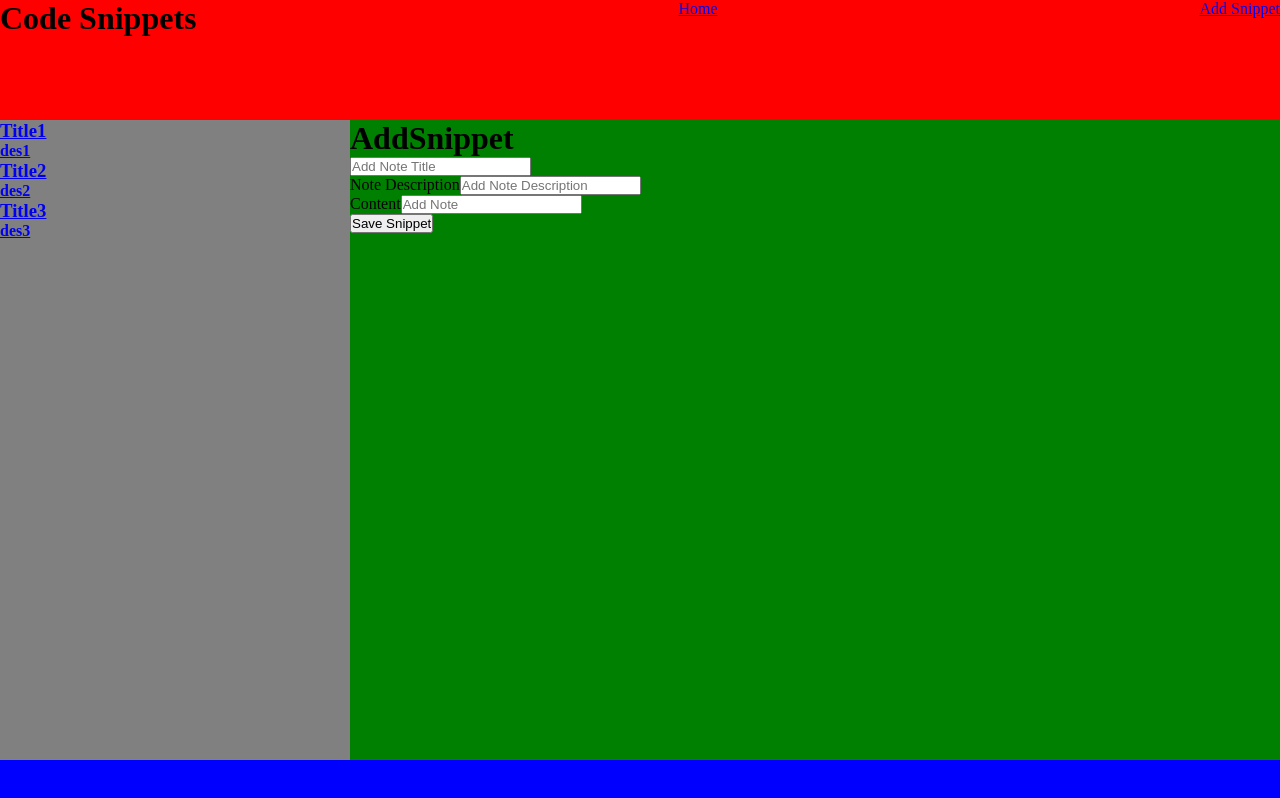
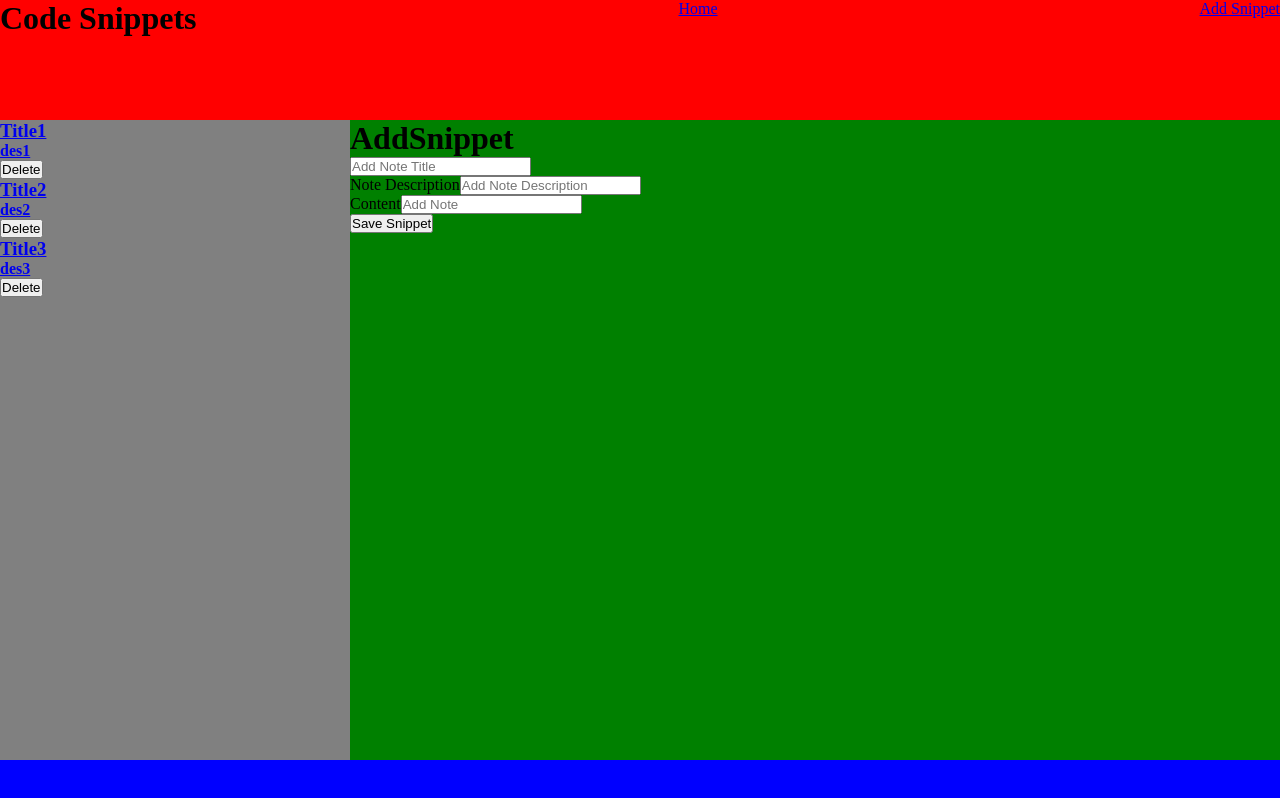
Before and after one commit to isaackhan21/code-snippets-library, a React (Create React App) app: page /create in a window 1280 px wide. Shown: the top 798 px of the page. Built offline with nearby package versions, Linux system fonts and the light colour scheme; a small style sheet from the web is missing.

Commit message:
Ability to delete snippets from sidebar

```diff
--- a/src/App.js
+++ b/src/App.js
@@ -39,13 +39,13 @@ class App extends React.Component {
     });
   };
 
-  // deleteSnippet = (id) => {
-  //   const list = [...this.state.snippets];
-  //   const updatedList = list.filter((i) => i.id !== id);
-  //   this.setState({
-  //     snippets: updatedList,
-  //   });
-  // };
+  deleteSnippet = (id) => {
+    const list = [...this.state.snippets];
+    const updatedList = list.filter((i) => i.id !== id);
+    this.setState({
+      snippets: updatedList,
+    });
+  };
 
   render() {
     return (
@@ -55,14 +55,13 @@ class App extends React.Component {
             <Header />
           </div>
           <div className="base">
-            <Base
-              snippets={this.state.snippets}
-              onAdd={this.addSnippet}
-              // onDelete={this.deleteSnippet}
-            />
+            <Base snippets={this.state.snippets} onAdd={this.addSnippet} />
           </div>
           <div className="sidebar">
-            <Sidebar snippets={this.state.snippets} />
+            <Sidebar
+              snippets={this.state.snippets}
+              onDelete={this.deleteSnippet}
+            />
           </div>
           <div className="footer">
             <Footer />
--- a/src/components/Sidebar.js
+++ b/src/components/Sidebar.js
@@ -1,10 +1,10 @@
 import Snippets from "./Snippets";
 import Categories from "./Categories";
 
-const Sidebar = ({ snippets }) => {
+const Sidebar = ({ snippets, onDelete }) => {
   return (
     <div>
-      <Snippets snippets={snippets} />
+      <Snippets snippets={snippets} onDelete={onDelete} />
     </div>
   );
 };
--- a/src/components/SnippetDetail.js
+++ b/src/components/SnippetDetail.js
@@ -7,7 +7,7 @@ import Highlight from "react-highlight.js";
 // import "prismjs/components/prism-javascript";
 // import "prismjs/themes/prism.css"; //Example style, you can use another
 
-const SnippetDetail = () => {
+const SnippetDetail = ({}) => {
   const { id } = useParams();
   return (
     <div>
--- a/src/components/SnippetPreview.js
+++ b/src/components/SnippetPreview.js
@@ -1,12 +1,13 @@
 import { Link } from "react-router-dom";
 
-const SnippetPreview = ({ snippet }) => {
+const SnippetPreview = ({ snippet, onDelete }) => {
   return (
     <div>
       <Link to={`/snippets/${snippet.id}`}>
         <h3>{snippet.title}</h3>
         <h4>{snippet.description}</h4>
       </Link>
+      <button onClick={() => onDelete(snippet.id)}>Delete</button>
     </div>
   );
 };
--- a/src/components/Snippets.js
+++ b/src/components/Snippets.js
@@ -1,10 +1,14 @@
 import SnippetPreview from "./SnippetPreview";
 
-const Snippets = ({ snippets }) => {
+const Snippets = ({ snippets, onDelete }) => {
   return (
     <>
       {snippets.map((snippet) => (
-        <SnippetPreview key={snippet.id} snippet={snippet} />
+        <SnippetPreview
+          key={snippet.id}
+          snippet={snippet}
+          onDelete={onDelete}
+        />
       ))}
     </>
   );
```
